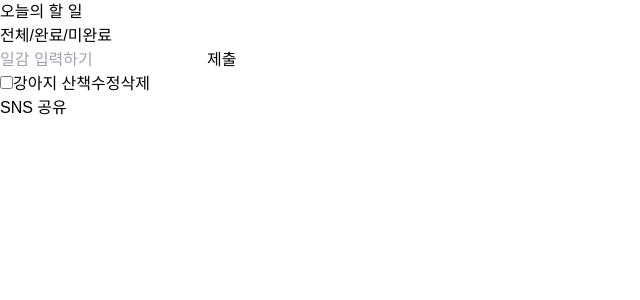
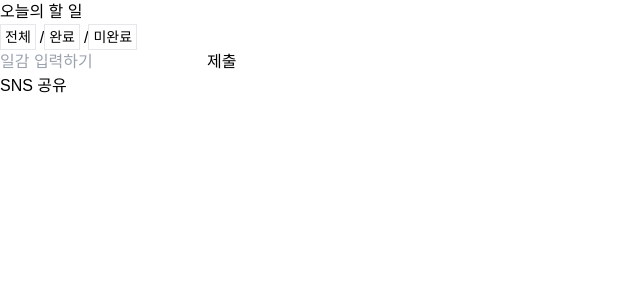
Before and after one commit to todsyIs/todayTodo, a React (Create React App) app: page /today in a window 1280 px wide. Shown: the top 300 px of the page, without its empty margins (0-640 px from the left). Built offline with nearby package versions, Linux system fonts and the light colour scheme.

Commit message:
Feat: 레이아웃 코드 추가(오류 O)

```diff
--- a/public/index.html
+++ b/public/index.html
@@ -14,7 +14,7 @@
       manifest.json provides metadata used when your web app is installed on a
       user's mobile device or desktop. See https://developers.google.com/web/fundamentals/web-app-manifest/
     -->
-    <link rel="manifest" href="%PUBLIC_URL%/manifest.json" />
+    <link rel="/manifest" href="%PUBLIC_URL%/manifest.json" />
     <!--
       Notice the use of %PUBLIC_URL% in the tags above.
       It will be replaced with the URL of the `public` folder during the build.
--- /dev/null
+++ b/src/components/TodoFilter/TodoFilter.js
@@ -0,0 +1,13 @@
+import React from "react";
+
+const TodoFilter = () => {
+  return (
+    <div className="flex flex-row items-end flex-1">
+      <button className="text-sm mr-1 bg-transparent py-0.5 px-1 border border-gray-200">전체</button>/
+      <button className="text-sm mr-1 bg-transparent py-0.5 px-1 border border-gray-200">완료</button>/
+      <button className="text-sm bg-transparent py-0.5 px-1 border border=gray-200">미완료</button>
+    </div>
+  );
+};
+
+export default TodoFilter;
--- a/src/components/TodoItem/TodoItem.js
+++ b/src/components/TodoItem/TodoItem.js
@@ -1,7 +1,25 @@
 import React from "react";
 
 const TodoItem = () => {
-  return <li>item</li>;
+  return (
+    <div className="list">
+                  <input
+                    className="list__checkbox"
+                    type='checkbox'
+                  />
+                  <span className="list__content">강아지 산책</span>
+                  <div>
+                  <button
+                    type='button'
+                    className="list__edit-btn"
+                  >수정</button>
+                  <button
+                    type='button'
+                    className='list__delete-btn'
+                  >삭제</button>
+                </div>
+                </div>
+  );
 };
 
 export default TodoItem;
--- a/src/components/TodoItemList/TodoItemList.js
+++ b/src/components/TodoItemList/TodoItemList.js
@@ -1,5 +1,34 @@
+import React from "react";
+
 const TodoItemList = () => {
-  return <ul>todolist</ul>;
+  return (
+
+    <form>
+    <div className="smallContainer">
+              <div className="input">
+                <input
+                  className='input__text'
+                  type='text'
+                  placeholder='일감 입력하기'
+                />
+                <input
+                  className='input__submit'
+                  type='submit'
+                  value='제출'
+                />
+                </div>
+                </div>
+        <div className="share">
+          <input
+            className="shareBtn"
+            type="submit"
+            value="SNS 공유"
+          />
+                </div>
+
+            </form>
+
+  );
 };
 
 export default TodoItemList;
--- a/src/pages/Todo/Todo.js
+++ b/src/pages/Todo/Todo.js
@@ -1,4 +1,7 @@
-import React from 'react';
+import React from "react";
+import TodoFilter from '../../components/TodoFilter/TodoFilter';
+import TodoItemList from '../../components/TodoItemList/TodoItemList';
+
 
 const Todo = () => {
   return (
@@ -7,52 +10,10 @@ const Todo = () => {
         <div className="small-container">
           <div className="title">
             <h1>오늘의 할 일</h1>
-            <div className="filter">
-              <button className="filter__all">전체</button>/
-              <button className="filter__done">완료</button>/
-              <button className="filter__yet">미완료</button>
-            </div>
+            <TodoFilter />
           </div>
-          <div className="smallContainer">
-            <form>
-              <div className="input">
-                <input
-                  className='input__text'
-                  type='text'
-                  placeholder='일감 입력하기'
-                />
-                <input
-                  className='input__submit'
-                  type='submit'
-                  value='제출'
-                />
-                </div>
-              <div className="lists">
-                <div className="list">
-                  <input
-                    className="list__checkbox"
-                    type='checkbox'
-                  />
-                  <span className="list__content">강아지 산책</span>
-                  <button
-                    type='button'
-                    className="list__edit-btn"
-                  >수정</button>
-                  <button
-                    type='button'
-                    className='list__delete-btn'
-                  >삭제</button>
-                </div>
-              </div>
-            </form>
-            </div>
-        </div>
-        <div className="share">
-          <input
-            className="shareBtn"
-            type="submit"
-            value="SNS 공유"
-          />
+          <TodoItemList />
+
         </div>
       </div>
     </div>
```
Also changed, not shown: package.json (+8 -0 lines), 2 other files (tests, documents, lock files or other folders).
